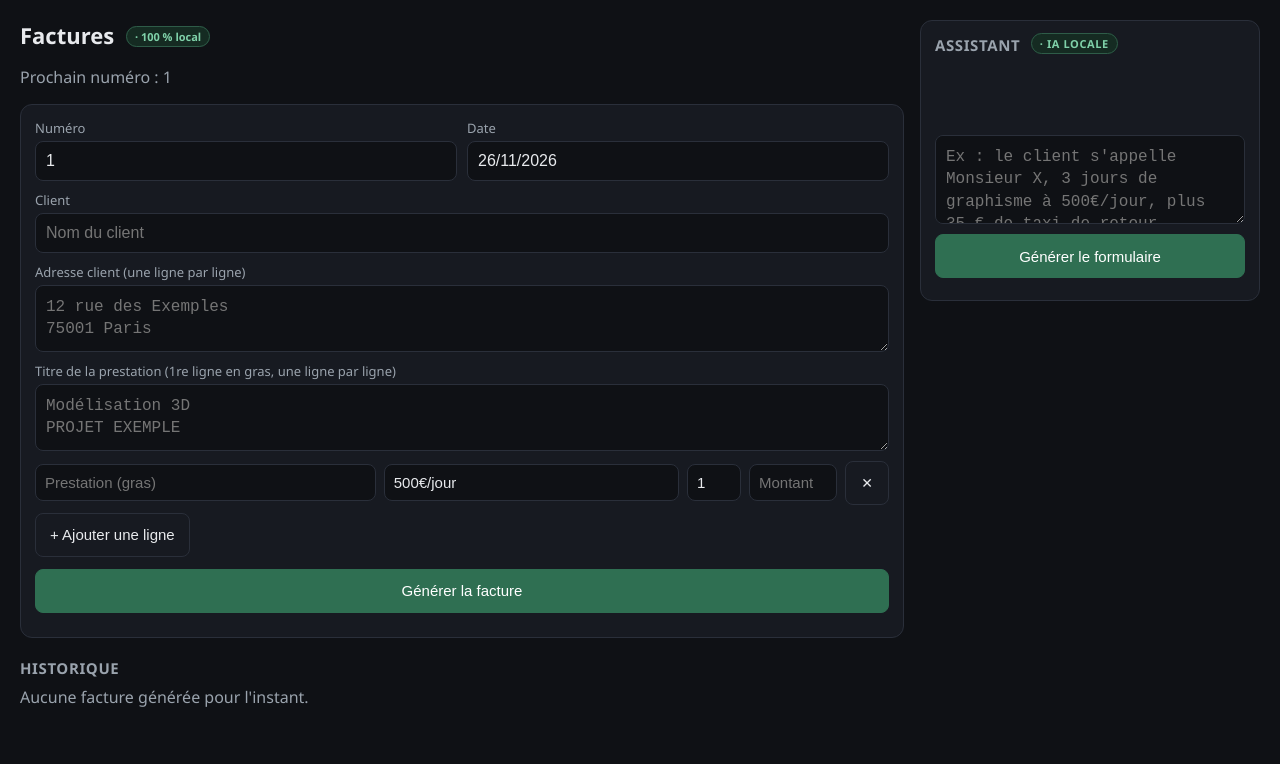
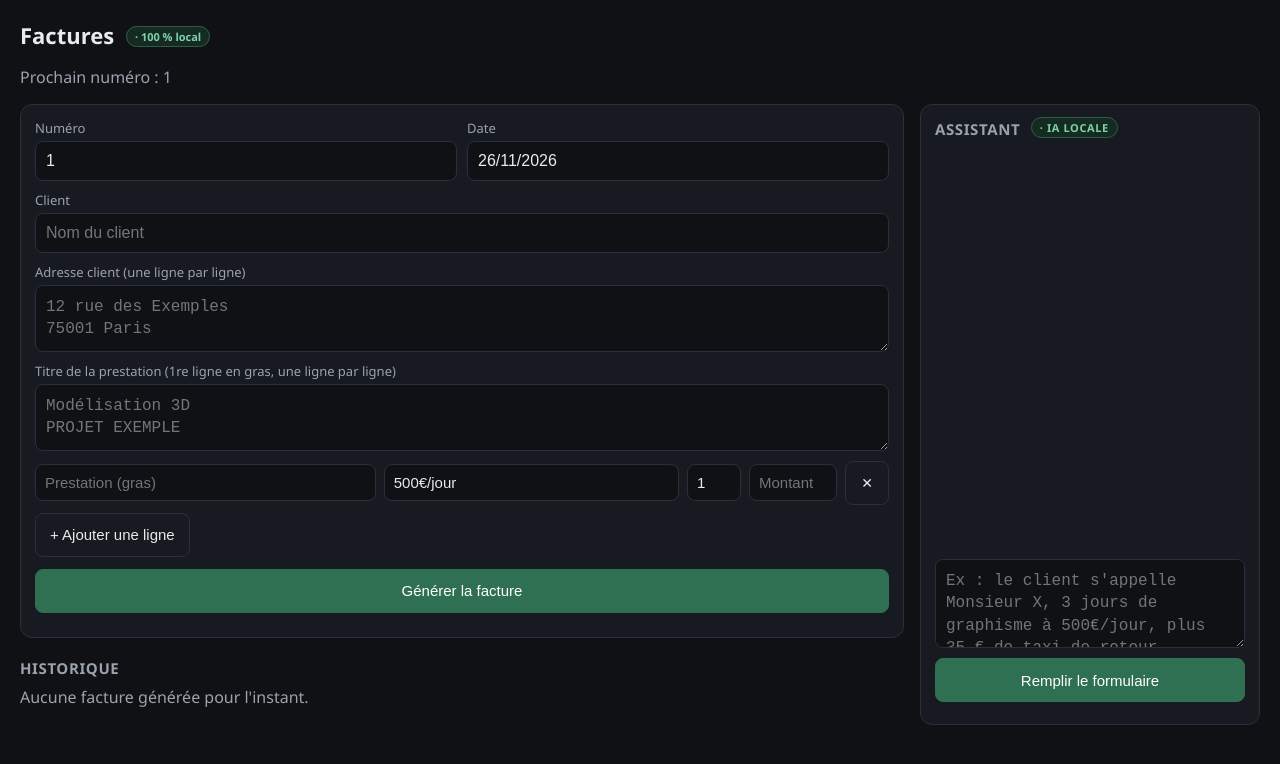
Before and after one commit to MilosEratos/factures-local, a plain HTML site: page static/index.html in a window 1280 px wide. Drawn offline with Linux system fonts and the light colour scheme; no server answers.

Commit message:
UI: bouton 'Remplir le formulaire', titre au-dessus des 2 colonnes (alignement), carte assistant agrandie (min-height 50vh)

```diff
--- a/static/index.html
+++ b/static/index.html
@@ -7,10 +7,10 @@
 <link rel="stylesheet" href="/static/style.css">
 </head>
 <body>
+<h1>Factures <span class="local">· 100 % local</span></h1>
+<p class="muted" id="counterInfo"></p>
 <div class="layout">
 <div class="main">
-<h1>Factures <span class="local">· 100 % local</span></h1>
-<p class="muted" id="counterInfo"></p>
 <div class="card">
   <div class="row">
     <label>Numéro<input id="number" class="inp" inputmode="numeric"></label>
@@ -40,7 +40,7 @@
   <div id="chatMsgs" class="msgs"></div>
   <textarea id="chatInput" class="inp" rows="3" placeholder="Ex : le client s'appelle Monsieur X, 3 jours de graphisme à 500€/jour, plus 35 € de taxi de retour"></textarea>
   <div class="row actions">
-    <button id="chatFill" class="btn primary">Générer le formulaire</button>
+    <button id="chatFill" class="btn primary">Remplir le formulaire</button>
   </div>
   <p class="muted small" id="chatStatus"></p>
 </aside>
--- a/static/style.css
+++ b/static/style.css
@@ -44,7 +44,7 @@ textarea.inp{resize:vertical;line-height:1.4}
 .main{min-width:0}
 .chat{background:var(--card);border:1px solid var(--line);border-radius:12px;padding:14px;position:sticky;top:12px}
 .chat h2{margin:0 0 10px}
-.msgs{max-height:38vh;min-height:60px;overflow-y:auto;display:flex;flex-direction:column;gap:8px;margin:0 0 10px}
+.msgs{max-height:70vh;min-height:50vh;overflow-y:auto;display:flex;flex-direction:column;gap:8px;margin:0 0 10px}
 .msg{font-size:14px;line-height:1.45;padding:8px 10px;border-radius:8px;white-space:pre-wrap;word-break:break-word}
 .msg.user{background:var(--bg);border:1px solid var(--line)}
 .msg.ai{background:var(--bg);border:1px dashed var(--line);color:var(--muted)}
```
